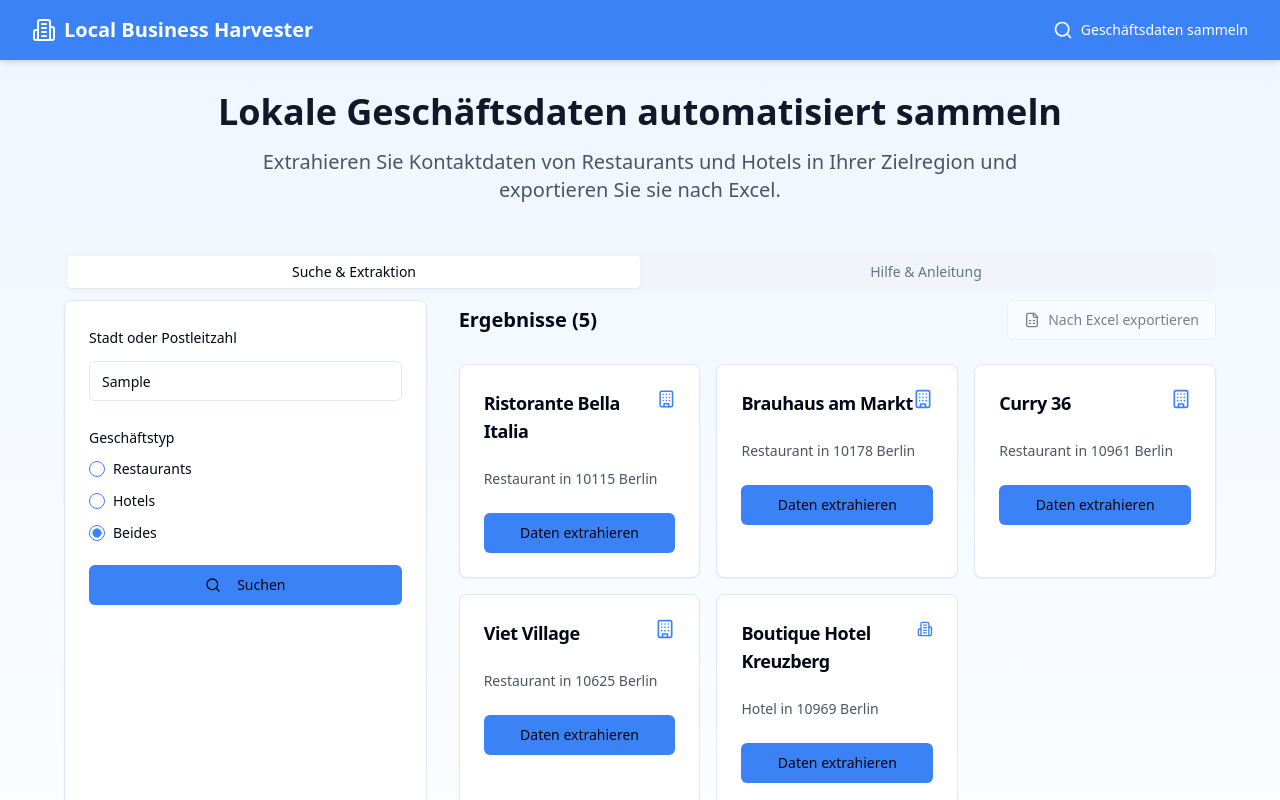
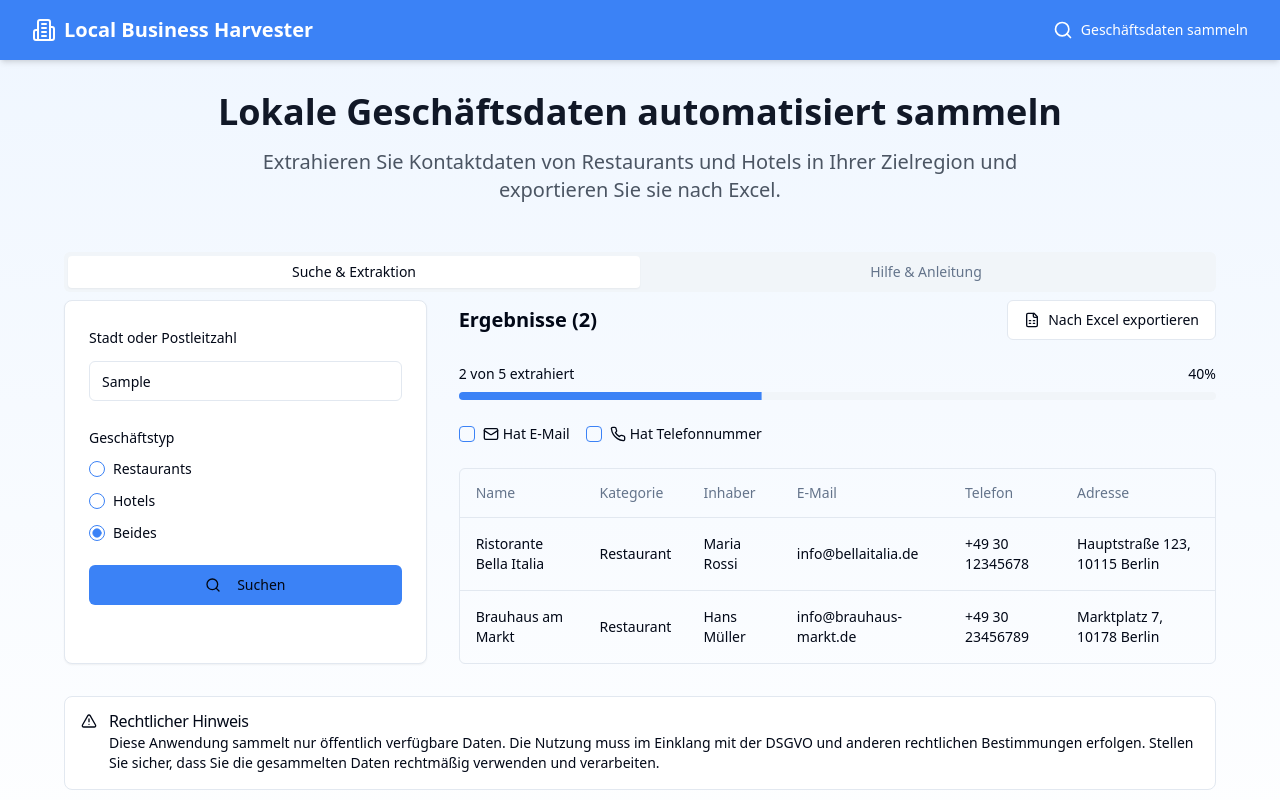
Before and after one commit to Nehlsons/local-business-harvester, a React (Vite) app: page / in a window 1280 px wide. Both pictures are taken after typing "Sample" into the empty fields and a click on the button "Suchen". Shown: the top 800 px of the page. Built offline with nearby package versions, Linux system fonts and the light colour scheme.

Commit message:
Add auto-crawl and filtering to results
Implement auto-crawling of search results and add filtering options for displayed data.

```diff
--- a/src/components/ResultsSection.tsx
+++ b/src/components/ResultsSection.tsx
@@ -1,12 +1,13 @@
 
 import { Business } from "@/types";
-import BusinessCard from "./BusinessCard";
 import { Button } from "@/components/ui/button";
-import { FileSpreadsheet, Loader2 } from "lucide-react";
+import { FileSpreadsheet, Loader2, Mail, Phone } from "lucide-react";
 import { exportToExcel } from "@/services/businessService";
 import { toast } from "sonner";
-import { useState } from "react";
+import { useState, useEffect } from "react";
 import { Progress } from "@/components/ui/progress";
+import { Table, TableBody, TableCell, TableHead, TableHeader, TableRow } from "@/components/ui/table";
+import { Checkbox } from "@/components/ui/checkbox";
 
 interface ResultsSectionProps {
   businesses: Business[];
@@ -16,10 +17,28 @@ interface ResultsSectionProps {
 const ResultsSection = ({ businesses, isLoading }: ResultsSectionProps) => {
   const [extractedBusinesses, setExtractedBusinesses] = useState<Business[]>([]);
   const [isExporting, setIsExporting] = useState(false);
+  const [filters, setFilters] = useState({
+    hasEmail: false,
+    hasPhone: false
+  });
+
+  // Automatische Extraktion beim Laden der Geschäfte
+  useEffect(() => {
+    const extractData = async () => {
+      for (const business of businesses) {
+        // Simuliere Extraktion mit einer Verzögerung
+        await new Promise(resolve => setTimeout(resolve, 500));
+        handleBusinessDataExtracted(business);
+      }
+    };
+
+    if (businesses.length > 0) {
+      extractData();
+    }
+  }, [businesses]);
 
   const handleBusinessDataExtracted = (business: Business) => {
     setExtractedBusinesses(prev => {
-      // Check if business already exists
       if (prev.some(b => b.id === business.id)) {
         return prev;
       }
@@ -29,13 +48,13 @@ const ResultsSection = ({ businesses, isLoading }: ResultsSectionProps) => {
 
   const handleExportToExcel = async () => {
     if (extractedBusinesses.length === 0) {
-      toast.warning("Bitte extrahieren Sie zuerst einige Geschäftsdaten");
+      toast.warning("Keine Daten zum Exportieren verfügbar");
       return;
     }
 
     setIsExporting(true);
     try {
-      const success = await exportToExcel(extractedBusinesses);
+      const success = await exportToExcel(filteredBusinesses);
       if (success) {
         toast.success("Daten erfolgreich exportiert!");
       } else {
@@ -52,6 +71,12 @@ const ResultsSection = ({ businesses, isLoading }: ResultsSectionProps) => {
   const extractionProgress = businesses.length > 0
     ? Math.round((extractedBusinesses.length / businesses.length) * 100)
     : 0;
+
+  const filteredBusinesses = extractedBusinesses.filter(business => {
+    if (filters.hasEmail && !business.email) return false;
+    if (filters.hasPhone && !business.phone) return false;
+    return true;
+  });
 
   if (isLoading) {
     return (
@@ -73,12 +98,12 @@ const ResultsSection = ({ businesses, isLoading }: ResultsSectionProps) => {
   return (
     <div className="space-y-6">
       <div className="flex items-center justify-between">
-        <h2 className="text-xl font-bold">Ergebnisse ({businesses.length})</h2>
+        <h2 className="text-xl font-bold">Ergebnisse ({filteredBusinesses.length})</h2>
         <Button
           variant="outline"
           className="flex items-center gap-2"
           onClick={handleExportToExcel}
-          disabled={extractedBusinesses.length === 0 || isExporting}
+          disabled={filteredBusinesses.length === 0 || isExporting}
         >
           <FileSpreadsheet className="h-4 w-4" />
           {isExporting ? "Exportiere..." : "Nach Excel exportieren"}
@@ -95,14 +120,63 @@ const ResultsSection = ({ businesses, isLoading }: ResultsSectionProps) => {
         </div>
       )}
 
-      <div className="grid grid-cols-1 md:grid-cols-2 lg:grid-cols-3 gap-4">
-        {businesses.map(business => (
-          <BusinessCard
-            key={business.id}
-            business={business}
-            onDataExtracted={handleBusinessDataExtracted}
+      <div className="flex gap-4 items-center">
+        <div className="flex items-center gap-2">
+          <Checkbox
+            id="hasEmail"
+            checked={filters.hasEmail}
+            onCheckedChange={(checked) =>
+              setFilters(prev => ({ ...prev, hasEmail: checked as boolean }))
+            }
           />
-        ))}
+          <label htmlFor="hasEmail" className="text-sm flex items-center gap-1">
+            <Mail className="h-4 w-4" />
+            Hat E-Mail
+          </label>
+        </div>
+
+        <div className="flex items-center gap-2">
+          <Checkbox
+            id="hasPhone"
+            checked={filters.hasPhone}
+            onCheckedChange={(checked) =>
+              setFilters(prev => ({ ...prev, hasPhone: checked as boolean }))
+            }
+          />
+          <label htmlFor="hasPhone" className="text-sm flex items-center gap-1">
+            <Phone className="h-4 w-4" />
+            Hat Telefonnummer
+          </label>
+        </div>
+      </div>
+
+      <div className="border rounded-md">
+        <Table>
+          <TableHeader>
+            <TableRow>
+              <TableHead>Name</TableHead>
+              <TableHead>Kategorie</TableHead>
+              <TableHead>Inhaber</TableHead>
+              <TableHead>E-Mail</TableHead>
+              <TableHead>Telefon</TableHead>
+              <TableHead>Adresse</TableHead>
+            </TableRow>
+          </TableHeader>
+          <TableBody>
+            {filteredBusinesses.map((business) => (
+              <TableRow key={business.id}>
+                <TableCell className="font-medium">{business.name}</TableCell>
+                <TableCell>
+                  {business.category === 'restaurants' ? 'Restaurant' : 'Hotel'}
+                </TableCell>
+                <TableCell>{business.owner || 'N/A'}</TableCell>
+                <TableCell>{business.email || 'N/A'}</TableCell>
+                <TableCell>{business.phone || 'N/A'}</TableCell>
+                <TableCell>{business.address || 'N/A'}</TableCell>
+              </TableRow>
+            ))}
+          </TableBody>
+        </Table>
       </div>
     </div>
   );
```
